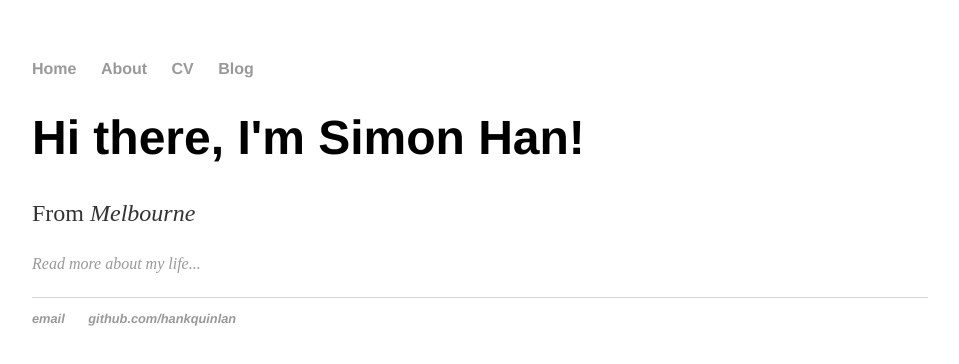
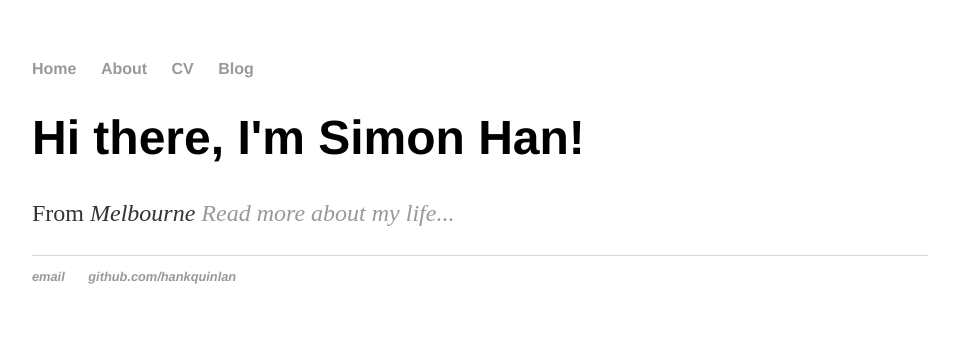
Before and after one commit to waterdroplet/waterdroplet.github.io, a plain HTML site: page index.html in a window 1280 px wide. Shown: the whole page, without its empty margins (160-1119 px from the left). Drawn offline with Linux system fonts and the light colour scheme.

Commit message:
Update index.html

```diff
--- a/index.html
+++ b/index.html
@@ -17,7 +17,7 @@
 		<div class="container">
     		<div class="blurb">
         		<h1>Hi there, I'm Simon Han!</h1>
-			<p>From <em> Melbourne</p> <a href="/about">Read more about my life...</a></p>
+			<p>From <em> Melbourne <a href="/about">Read more about my life...</a></p>
     		</div><!-- /.blurb -->
 		</div><!-- /.container -->
 		<footer>
```
